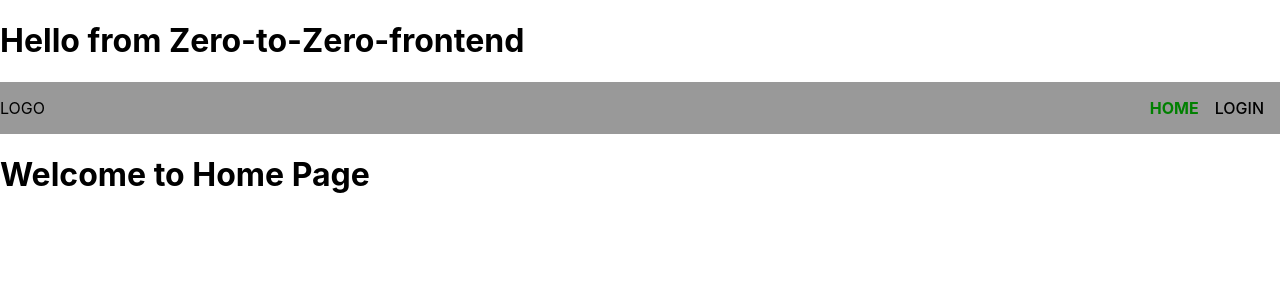
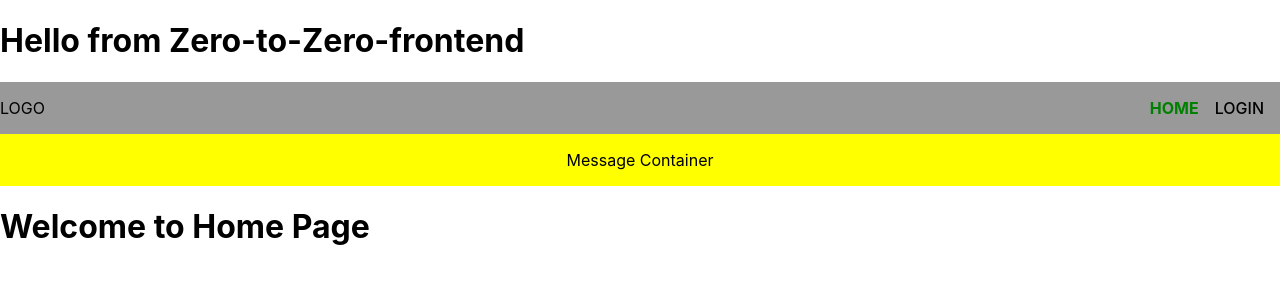
Before and after one commit to zicna/zero-to-zero-frontend, a React (Create React App) app: page /home in a window 1280 px wide. Shown: the top 300 px of the page. Built offline with nearby package versions, Linux system fonts and the light colour scheme.

Commit message:
add msg container with basic style

```diff
--- a/src/App.js
+++ b/src/App.js
@@ -1,4 +1,5 @@
 import React from 'react'
+import MessageContainer from './components/MessageContainer/MessageContainer'
 import NavBar from './components/NavBar/NavBar'
 import MainRoutesContainer from './routes container/MainRoutesContainer'
 
@@ -7,6 +8,7 @@ function App() {
     <>
       <h1> Hello from Zero-to-Zero-frontend</h1>
       <NavBar />
+      <MessageContainer />
       <MainRoutesContainer />
     </>
   )
--- /dev/null
+++ b/src/components/MessageContainer/MessageContainer.js
@@ -0,0 +1,9 @@
+import styles from './message-container.module.css'
+
+const MessageContainer = () => {
+    return(
+        <div className={styles.msgContainer}>Message Container</div>
+    )
+}
+
+export default MessageContainer
--- /dev/null
+++ b/src/components/MessageContainer/message-container.module.css
@@ -0,0 +1,7 @@
+.msgContainer{
+    background-color: yellow;
+    display: flex;
+    justify-content: center;
+    text-align: center;
+    padding: 1rem 0;
+}
```
